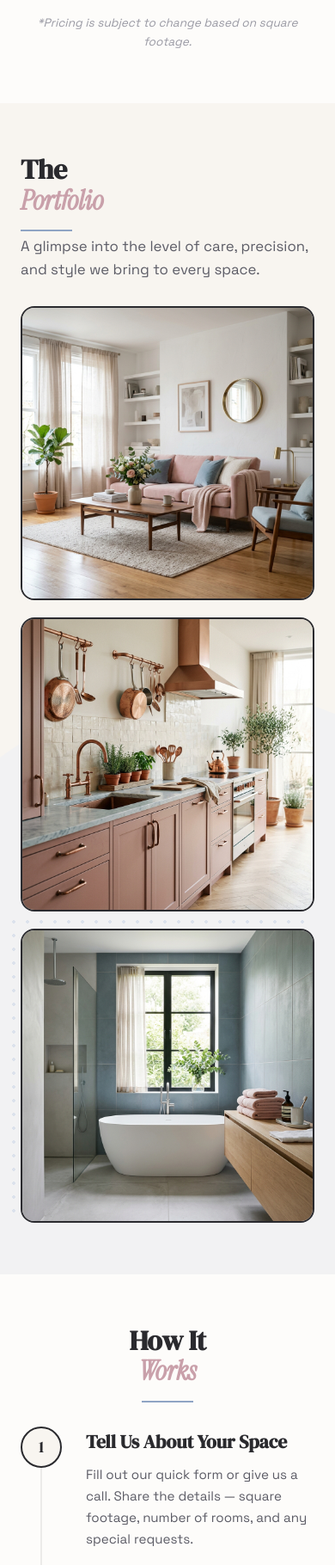
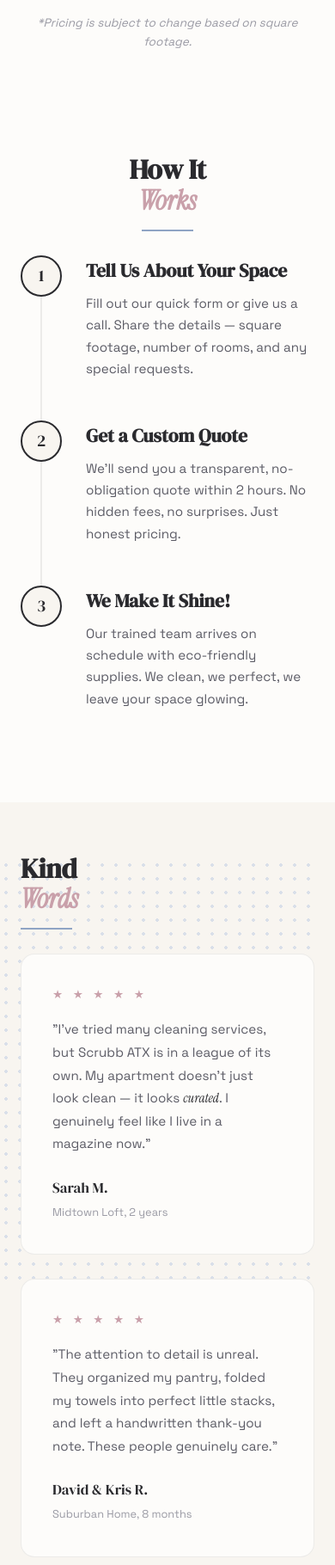
Before and after one commit to biancaremster/scrubb, a plain HTML site: page index.html in a window 390 px wide. Shown: the part 4960-6780 px from the top of the page at 86% size. Drawn offline with Linux system fonts and the light colour scheme.

Commit message:
refactor: remove portfolio section and associated styles from the project

```diff
--- a/index.html
+++ b/index.html
@@ -236,44 +236,6 @@
             </div>
         </section>
 
-        <!-- Gallery / Portfolio Section -->
-        <section id="gallery" class="gallery">
-            <div class="bg-decoration bg-decoration--circle-blue" style="top: 50%; right: -250px; width: 800px; height: 800px; opacity: 0.45;" aria-hidden="true"></div>
-            <div class="bg-decoration bg-decoration--dots" style="bottom: 5%; left: 2%; width: 350px; height: 350px; opacity: 0.5;" aria-hidden="true"></div>
-            <div class="container">
-                <div class="editorial-header anim-fade-up">
-                    <h2 class="section-title">The<br><em>Portfolio</em></h2>
-                    <div class="editorial-line"></div>
-                    <p class="section-subtitle">A glimpse into the level of care, precision, and style we bring to every space.</p>
-                </div>
-                <div class="gallery-masonry">
-                    <div class="gallery-item gallery-item--large anim-fade-up" style="--delay: 0.1s">
-                        <div class="gallery-frame">
-                            <img src="hero.png" alt="Elegant living room cleaned to absolute perfection" class="gallery-img" loading="lazy">
-                            <div class="gallery-overlay">
-                                <span class="gallery-caption">Modern Living — Residential</span>
-                            </div>
-                        </div>
-                    </div>
-                    <div class="gallery-item anim-fade-up" style="--delay: 0.2s">
-                        <div class="gallery-frame">
-                            <img src="kitchen.png" alt="Pristine kitchen with copper fixtures and muted pink cabinets" class="gallery-img" loading="lazy">
-                            <div class="gallery-overlay">
-                                <span class="gallery-caption">Kitchen Revival — Deep Clean</span>
-                            </div>
-                        </div>
-                    </div>
-                    <div class="gallery-item anim-fade-up" style="--delay: 0.3s">
-                        <div class="gallery-frame">
-                            <img src="bathroom.png" alt="Spotless bathroom with blue tiles and pink towels" class="gallery-img" loading="lazy">
-                            <div class="gallery-overlay">
-                                <span class="gallery-caption">Spa Retreat — Bathroom</span>
-                            </div>
-                        </div>
-                    </div>
-                </div>
-            </div>
-        </section>
 
         <!-- Process Section -->
         <section id="process" class="process">
@@ -426,7 +388,7 @@
                         <ul class="footer-list">
                             <li><a href="#about">About Us</a></li>
                             <li><a href="#services">Services</a></li>
-                            <li><a href="#gallery">Portfolio</a></li>
+
                         </ul>
                     </div>
                     <div class="footer-col">
--- a/styles.css
+++ b/styles.css
@@ -287,20 +287,6 @@ input, select, textarea { font-family: inherit; font-size: inherit; }
     margin-top: 40px; font-style: italic;
 }
 
-/* ===== GALLERY ===== */
-.gallery { padding: 60px 0; position: relative; overflow: hidden; }
-.gallery-masonry { display: grid; grid-template-columns: 1.2fr 0.8fr; grid-template-rows: auto auto; gap: 20px; }
-.gallery-item--large { grid-row: 1 / 3; }
-.gallery-frame { position: relative; overflow: hidden; border-radius: 16px; border: 2px solid var(--charcoal); height: 100%; }
-.gallery-img { width: 100%; height: 100%; object-fit: cover; transition: transform 0.6s var(--ease); }
-.gallery-frame:hover .gallery-img { transform: scale(1.04); }
-.gallery-overlay {
-    position: absolute; bottom: 0; left: 0; right: 0; padding: 24px;
-    background: linear-gradient(to top, rgba(42,42,46,0.7), transparent);
-    opacity: 0; transition: opacity 0.4s var(--ease);
-}
-.gallery-frame:hover .gallery-overlay { opacity: 1; }
-.gallery-caption { color: white; font-size: 0.9rem; font-weight: 500; letter-spacing: 0.03em; }
 
 /* ===== PROCESS ===== */
 .process { padding: 60px 0; background: var(--warm-white); position: relative; overflow: hidden; }
@@ -393,8 +379,7 @@ input, select, textarea { font-family: inherit; font-size: inherit; }
 
     .about-grid { grid-template-columns: 1fr; gap: 48px; }
     .services-showcase { grid-template-columns: 1fr 1fr; }
-    .gallery-masonry { grid-template-columns: 1fr 1fr; }
-    .gallery-item--large { grid-row: auto; }
+
     .contact-inner { grid-template-columns: 1fr; gap: 48px; }
     .testimonial-grid { grid-template-columns: 1fr; }
     .footer-top { grid-template-columns: 1fr; gap: 40px; }
@@ -409,11 +394,11 @@ input, select, textarea { font-family: inherit; font-size: inherit; }
 
     .section-title { font-size: 2.5rem; }
     .services-showcase { grid-template-columns: 1fr; }
-    .gallery-masonry { grid-template-columns: 1fr; }
+
     .form-row, .lead-form .form-row { grid-template-columns: 1fr; }
     .footer-columns { grid-template-columns: 1fr 1fr; }
     .footer-bottom { flex-direction: column; gap: 4px; }
-    .about, .services, .gallery, .process, .testimonials, .contact { padding: 60px 0; }
+    .about, .services, .process, .testimonials, .contact { padding: 60px 0; }
 }
 
 @media (max-width: 480px) {
```
